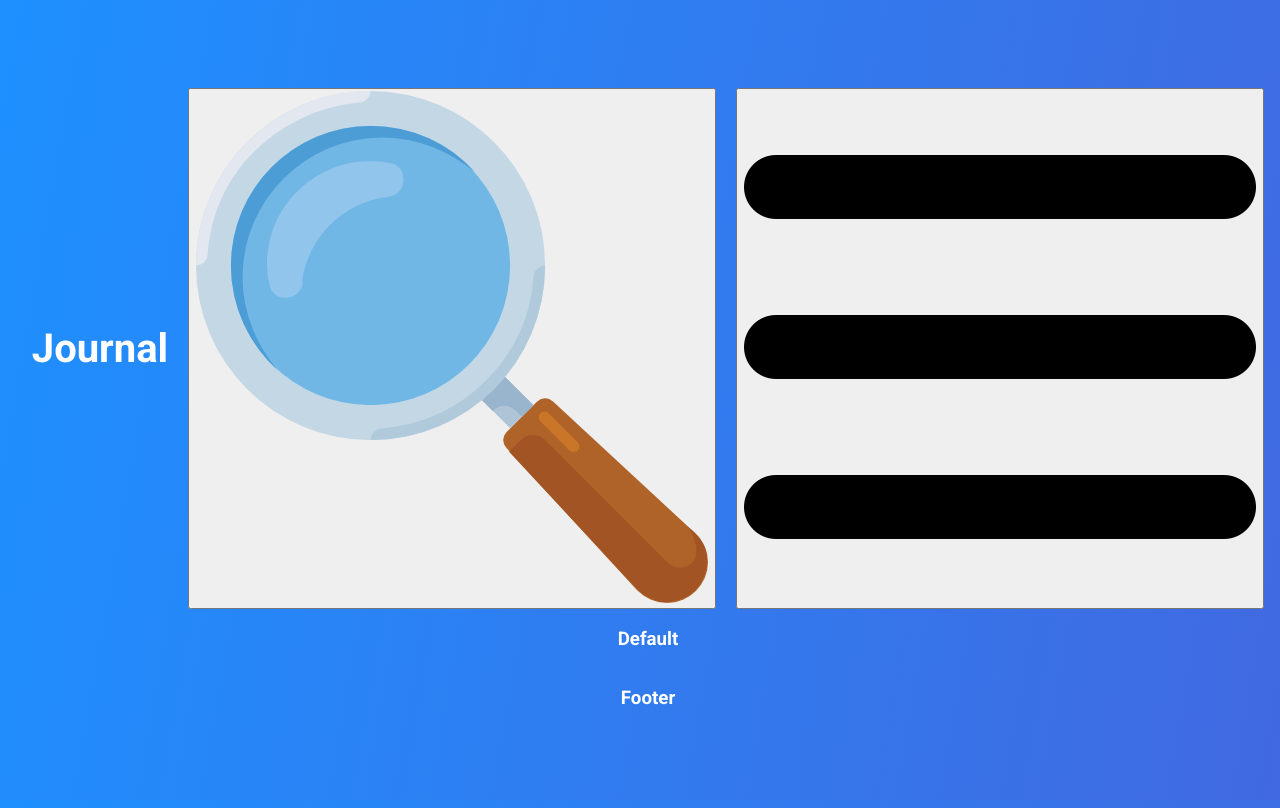
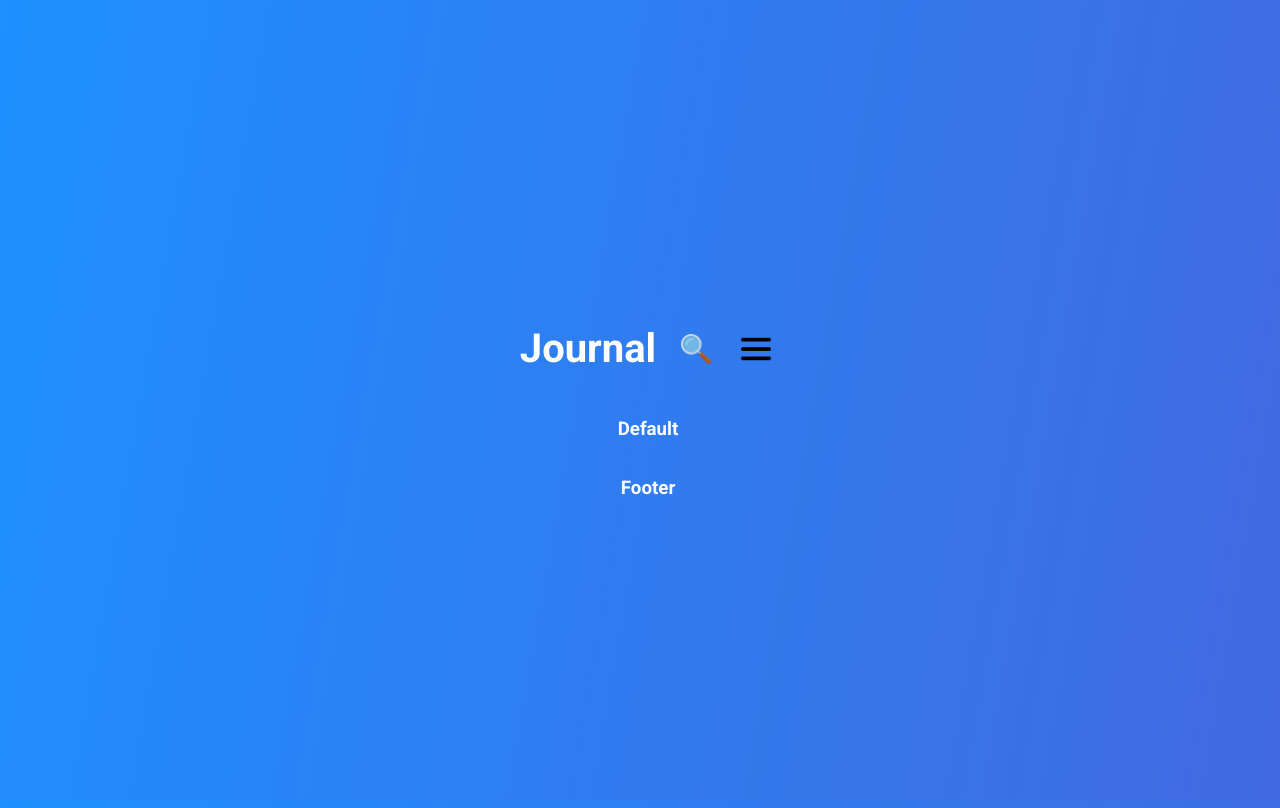
Before and after one commit to schmenniooo/Journal_IO, a React (Vite) app: page / in a window 1280 px wide. Built offline with nearby package versions, Linux system fonts and the light colour scheme.

Commit message:
Refactor header buttons and add styles for hover effect.
Updated button class names to improve readability and maintain consistency. Added CSS styles for button dimensions, layout, and hover effect to enhance the user experience. This ensures better visual clarity and interaction feedback.

```diff
--- a/src/components/Header/header.css
+++ b/src/components/Header/header.css
@@ -19,3 +19,28 @@
     flex-direction: row;
     gap: 20px;
 }
+
+.optionsButton {
+
+    height: 40px;
+    width: 40px;
+    background: inherit;
+    border-color: transparent;
+    cursor: pointer;
+    outline: none;
+    padding: 0;
+    margin: 0;
+    display: flex;
+    justify-content: center;
+    align-items: center;
+    overflow: hidden;
+}
+.optionsButton:hover {
+    scale: 1.2;
+}
+
+.icon {
+
+    height: 30px;
+    width: 30px;
+}
--- a/src/components/Header/header.jsx
+++ b/src/components/Header/header.jsx
@@ -6,8 +6,8 @@ function Header(){
         <header className="header">
             <h1 className="mainHeading">Journal</h1>
             <section className="buttonContainer">
-                <button className=""><img src="/search_icon.png" alt="search"/></button>
-                <button className=""><img src="/options.png" alt="options"/></button>
+                <button className="optionsButton"><img src="/search_icon.png" className="icon" alt="search"/></button>
+                <button className="optionsButton"><img src="/options.png" className="icon" alt="options"/></button>
             </section>
         </header>
     )
```
